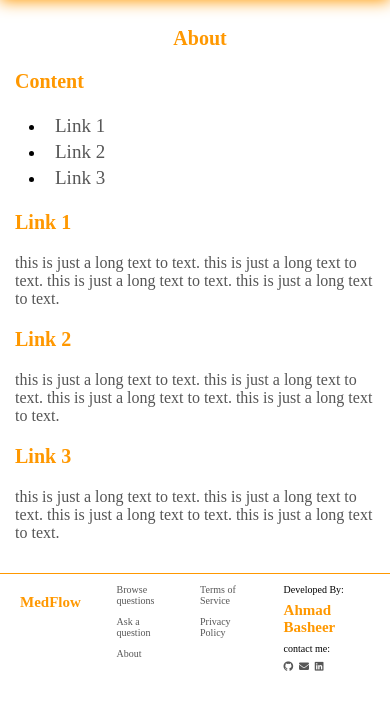
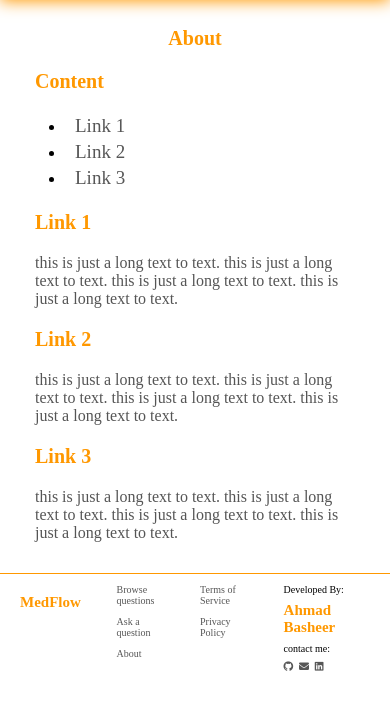
Before and after one commit to Ahmad-0000/MedFlow, a Flask app: page /about in a window 390 px wide. Shown: the part 55-765 px from the top of the page. Run offline with Flask 3, Linux system fonts and the light colour scheme.

Commit message:
Changed the container width in small devices

```diff
--- a/web_flask/static/style/about.css
+++ b/web_flask/static/style/about.css
@@ -37,7 +37,7 @@ html {
 @media (max-width: 767px) {
     .container {
         padding-top: 10px;
-        width: 400px;
+        width: 350px;
         margin: 0 auto;
     }
 
--- a/web_flask/static/style/question.css
+++ b/web_flask/static/style/question.css
@@ -47,7 +47,7 @@ html {
 @media (max-width: 767px) {
     .container {
         padding-top: 10px;
-        width: 400px;
+        width: 350px;
         margin: 0 auto;
     }
 
--- a/web_flask/static/style/questions.css
+++ b/web_flask/static/style/questions.css
@@ -44,7 +44,7 @@ html {
 @media (max-width: 767px) {
     .container {
         padding-top: 10px;
-        width: 400px;
+        width: 350px;
         margin: 0 auto;
     }
 
```
